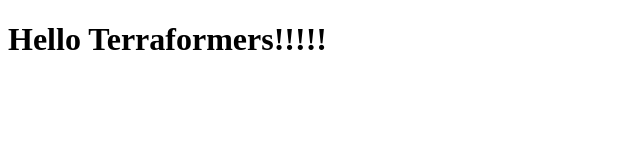
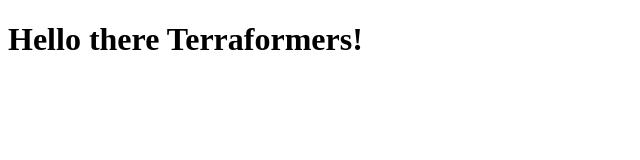
Before and after one commit to jonas-maratita/terraform-beginner-bootcamp-2023, a plain HTML site: page public/index.html in a window 1280 px wide. Shown: the whole page, without its empty margins (0-640 px from the left). Drawn offline with Linux system fonts and the light colour scheme.

```diff
--- a/public/index.html
+++ b/public/index.html
@@ -7,7 +7,7 @@
 </head>
 <body>
 
-    <h1>Hello Terraformers!!!!!</h1>
+    <h1>Hello there Terraformers!</h1>
 
 </body>
 </html>
```
Also changed, not shown: 4 other files.
